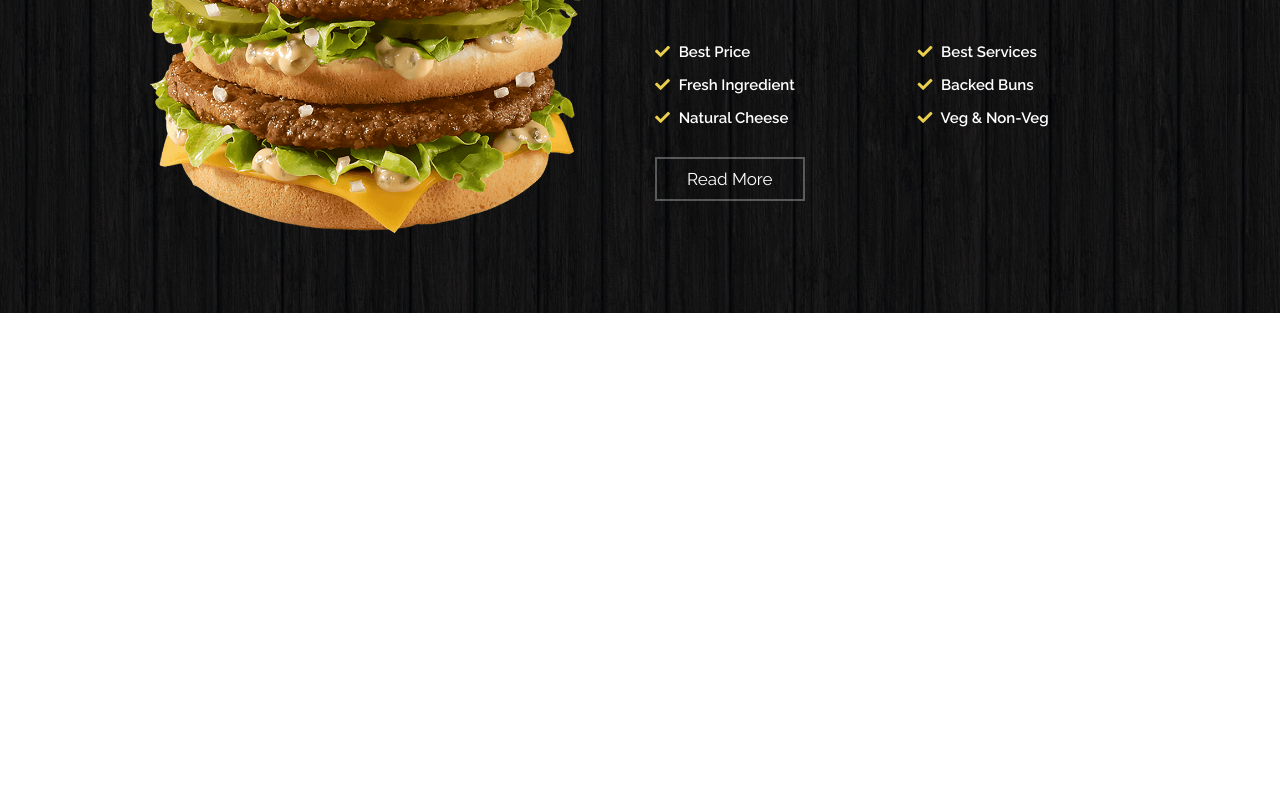
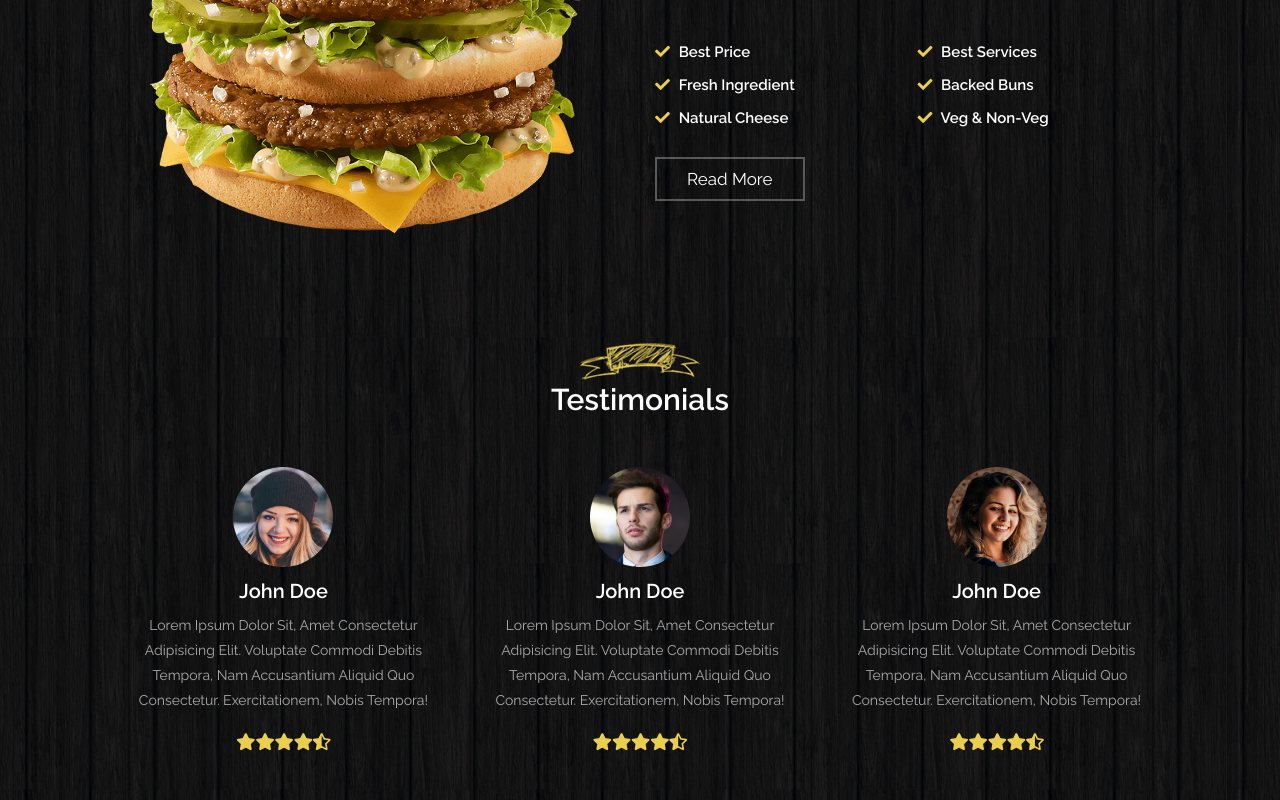
Before and after one commit to Amir-Bagjani/burger-website-sass-animation, a React (Create React App) app: page / in a window 1280 px wide. Shown: the part 2611-3411 px from the top of the page. Before the commit the page ends 2924 px from the top, so only its background shows below. Built offline with nearby package versions, Linux system fonts and the light colour scheme.

Commit message:
review section added

```diff
--- a/src/HomePage.jsx
+++ b/src/HomePage.jsx
@@ -1,6 +1,7 @@
 import AboutSection from "./components/AboutSection.jsx";
 import HomeSection from "./components/HomeSection.jsx";
 import MenuSection from "./components/MenuSection.jsx";
+import ReviewsSection from "./components/ReviewsSection.jsx";
 import ServiceSection from "./components/ServiceSection.jsx";
 
 import "./styles/homepage.scss";
@@ -12,6 +13,7 @@ const HomePage = () => {
       <ServiceSection />
       <MenuSection />
       <AboutSection />
+      <ReviewsSection />
     </>
   );
 };
--- /dev/null
+++ b/src/components/ReviewsSection.jsx
@@ -0,0 +1,58 @@
+import React from 'react'
+
+const ReviewsSection = () => {
+  return (
+    <section className='reviews' id='reviews'>
+        <div className="heading">
+            <img src="images/title-img.png" alt="heading" />
+            <h3>testimonials</h3>
+        </div>
+
+        <div className="box-container">
+
+            <div className="box">
+                <img src="images/pic-1.png" alt="customer" />
+                <h3>john doe</h3>
+                <p>Lorem ipsum dolor sit, amet consectetur adipisicing elit. Voluptate commodi debitis tempora, nam accusantium aliquid quo consectetur. Exercitationem, nobis tempora!</p>
+                <div className="stars">
+                    <i className="fas fa-star"></i>
+                    <i className="fas fa-star"></i>
+                    <i className="fas fa-star"></i>
+                    <i className="fas fa-star"></i>
+                    <i className="fas fa-star-half-alt"></i>
+                </div>
+            </div>
+
+            <div className="box">
+                <img src="images/pic-2.png" alt="customer" />
+                <h3>john doe</h3>
+                <p>Lorem ipsum dolor sit, amet consectetur adipisicing elit. Voluptate commodi debitis tempora, nam accusantium aliquid quo consectetur. Exercitationem, nobis tempora!</p>
+                <div className="stars">
+                    <i className="fas fa-star"></i>
+                    <i className="fas fa-star"></i>
+                    <i className="fas fa-star"></i>
+                    <i className="fas fa-star"></i>
+                    <i className="fas fa-star-half-alt"></i>
+                </div>
+            </div>
+
+            <div className="box">
+                <img src="images/pic-3.png" alt="customer" />
+                <h3>john doe</h3>
+                <p>Lorem ipsum dolor sit, amet consectetur adipisicing elit. Voluptate commodi debitis tempora, nam accusantium aliquid quo consectetur. Exercitationem, nobis tempora!</p>
+                <div className="stars">
+                    <i className="fas fa-star"></i>
+                    <i className="fas fa-star"></i>
+                    <i className="fas fa-star"></i>
+                    <i className="fas fa-star"></i>
+                    <i className="fas fa-star-half-alt"></i>
+                </div>
+            </div>
+
+        </div>
+
+    </section>
+  )
+}
+
+export default ReviewsSection
--- a/src/styles/homepage.scss
+++ b/src/styles/homepage.scss
@@ -94,43 +94,43 @@
   }
 }
 
-.about{
+.about {
   display: flex;
   flex-wrap: wrap;
   gap: 3rem;
   align-items: center;
 
-    .image{
+  .image {
     flex: 1 1 40rem;
 
-        img{
+    img {
       width: 100%;
     }
   }
 
-    .content{
+  .content {
     flex: 1 1 40rem;
 
-        & > h3{
+    & > h3 {
       @include title-text(2.5rem);
     }
 
-        p{
+    p {
       @include grap-text(1.5rem);
       padding: 2rem 0;
     }
 
-        .icons{
+    .icons {
       display: flex;
       flex-wrap: wrap;
       gap: 1.5rem;
       margin: 2rem 0;
 
-            h3{
+      h3 {
         flex: 1 1 16rem;
         @include title-text(1.5rem);
 
-                i{
+        i {
           margin-right: 0.5rem;
           color: $yellow;
         }
@@ -139,10 +139,41 @@
   }
 }
 
+.reviews {
+  .box-container {
+    @include grid(31rem);
 
+    .box {
+      padding: 2rem;
+      text-align: center;
 
+      img {
+        width: 10rem;
+        height: 10rem;
+        border-radius: 50%;
+        margin-bottom: 1rem;
+      }
 
+      h3 {
+        @include title-text(2rem);
+      }
 
+      p {
+        @include grap-text(1.4rem);
+        padding: 1rem 0;
+      }
+
+      .stars {
+        margin-top: 1rem;
+
+        i {
+          font-size: 1.7rem;
+          color: $yellow;
+        }
+      }
+    }
+  }
+}
 
 
 
@@ -156,11 +187,3 @@
     font-size: 2.5rem;
   }
 }
-
-// @media (max-width: 991px) {
-
-// }
-
-// @media (max-width: 450px) {
-
-// }
```
Lines whose indentation alone changed are shown as unchanged.
